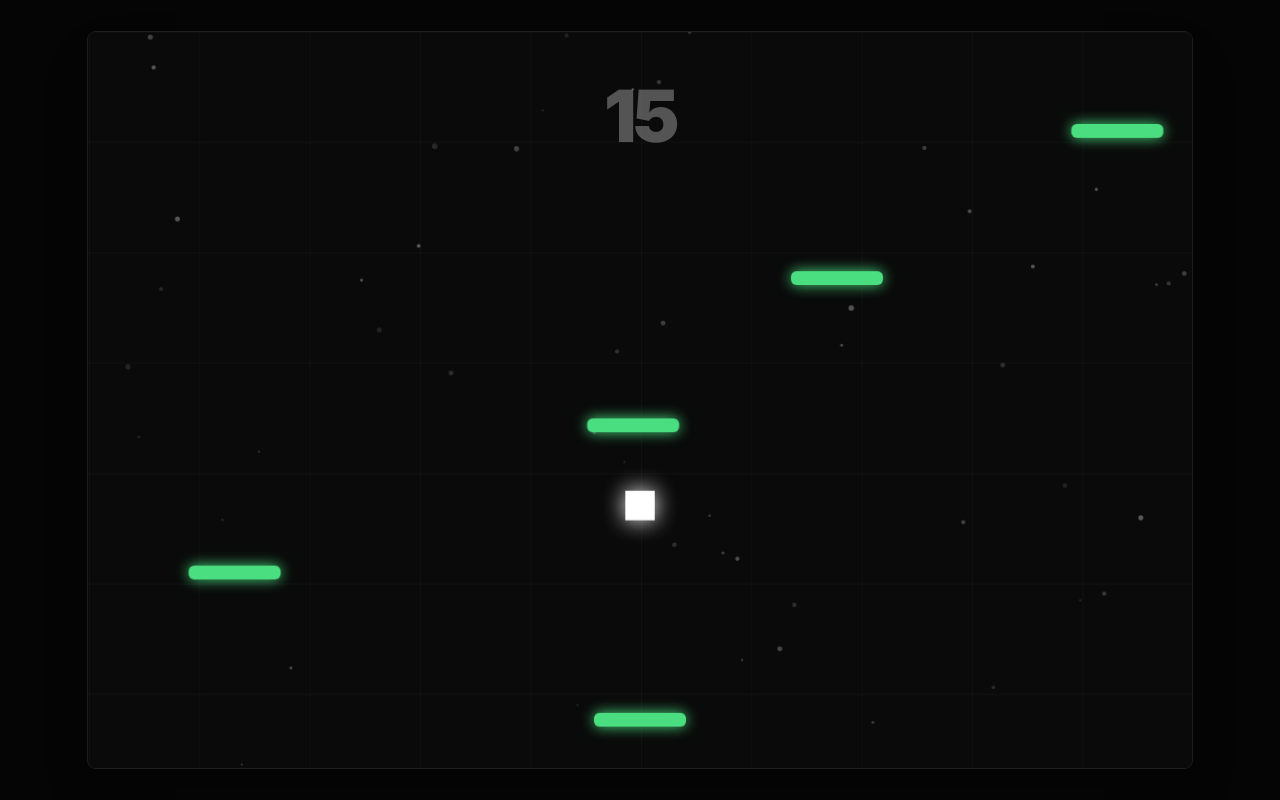
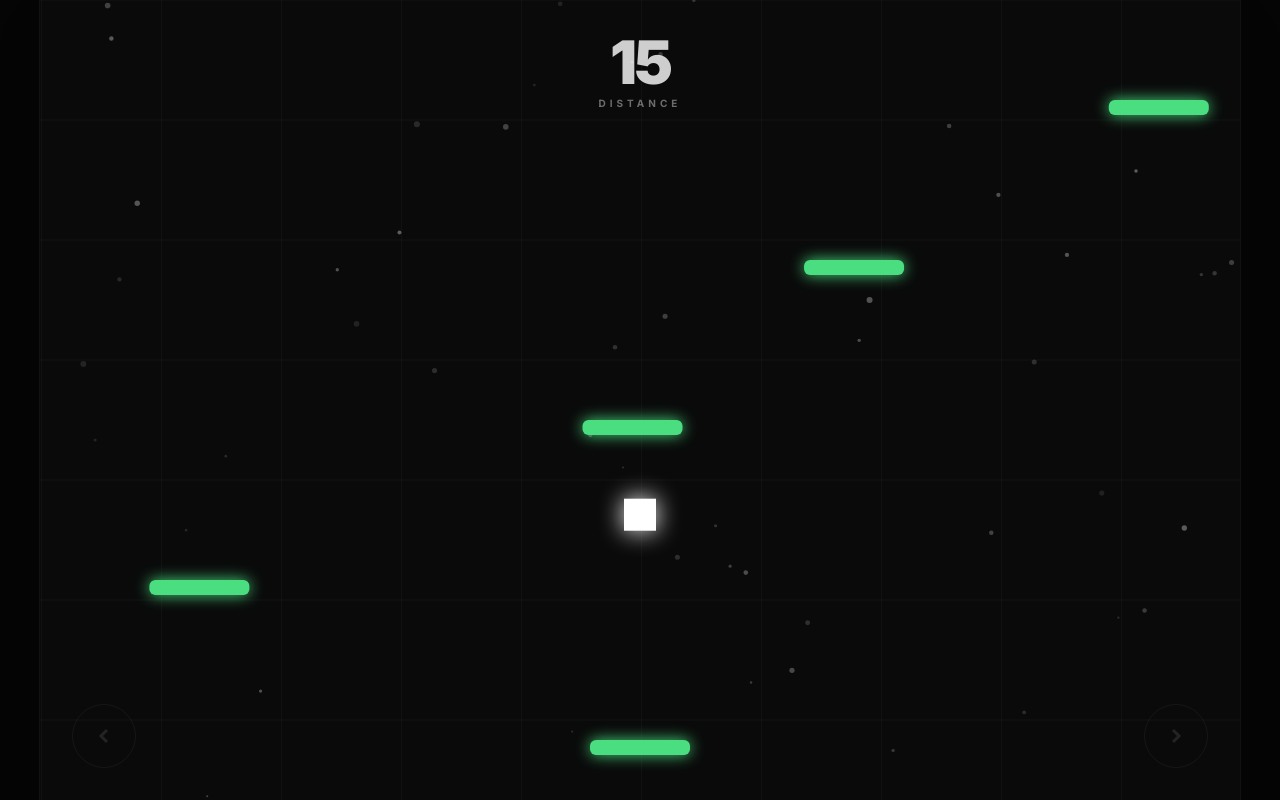
Before and after one commit to LucaGauntDA/Jumpv2, a React (Vite) app: page / in a window 1280 px wide. Both pictures are taken after a click on the button "PLAY". Built offline with nearby package versions, Linux system fonts and the light colour scheme.

Commit message:
feat: Adjust game container sizing and HUD layout
Resizes the game container to fill the available viewport while maintaining aspect ratio. Updates the score display in the HUD for better visibility and adds a "Distance" label.

```diff
--- a/App.tsx
+++ b/App.tsx
@@ -118,11 +118,10 @@ const App: React.FC = () => {
       onContextMenu={(e) => e.preventDefault()}
     >
       {/* The main containment box - everything is relative to this */}
-      {/* Sized to 92% of viewport to guarantee visibility and clean margins */}
       <div
-        className="relative shadow-2xl overflow-hidden bg-black ring-1 ring-white/10 rounded-lg"
+        className="relative shadow-2xl overflow-hidden bg-black ring-1 ring-white/5"
         style={{
-          width: 'min(92vw, calc(92vh * 1.5))',
+          width: 'min(100vw, calc(100vh * 1.5))',
           aspectRatio: '1200 / 800'
         }}
       >
@@ -136,16 +135,15 @@ const App: React.FC = () => {
 
         {/* HUD - Strictly inside the box */}
         {gameState.gameStarted && !gameState.gameOver && (
-          <div className="absolute top-12 left-0 right-0 flex flex-col items-center pointer-events-none z-10">
-            <div className="text-7xl font-black tracking-tighter text-white opacity-30 select-none">
-              {gameState.score}
-            </div>
+          <div className="absolute top-8 left-0 right-0 flex flex-col items-center pointer-events-none z-10">
+            <div className="text-6xl font-black tracking-tighter text-white opacity-80">{gameState.score}</div>
+            <div className="text-[10px] uppercase tracking-[0.4em] text-white/40 font-bold mt-1">Distance</div>
           </div>
         )}
 
         {/* Overlays - Strictly inside the box */}
         {(!gameState.gameStarted || gameState.gameOver) && (
-          <div className="absolute inset-0 bg-black/90 backdrop-blur-md flex flex-col items-center justify-center z-50 p-8 text-white">
+          <div className="absolute inset-0 bg-black/90 backdrop-blur-sm flex flex-col items-center justify-center z-50 p-8 text-white">
             <h1 className="text-7xl font-black italic tracking-tighter mb-2">
               JUMP <span className="text-blue-500">V2</span>
             </h1>
@@ -159,7 +157,7 @@ const App: React.FC = () => {
                 </div>
               ) : (
                 <div className="text-center">
-                   <div className="text-white/20 font-bold uppercase tracking-widest text-[10px] mb-4">Click Play to start</div>
+                   <div className="text-white/20 font-bold uppercase tracking-widest text-[10px] mb-2">Ready to jump?</div>
                    <div className="flex items-center justify-center">
                       <div className="w-14 h-14 bg-white/5 rounded-xl border border-white/10 flex items-center justify-center text-white/80">
                         {gameState.selectedCharacter === 'triangle' && <svg className="w-6 h-6" viewBox="0 0 24 24" fill="currentColor"><path d="M12 4l9 16H3z"/></svg>}
@@ -190,23 +188,36 @@ const App: React.FC = () => {
           </div>
         )}
 
-        {/* Controls - Invisible hit areas strictly inside the box */}
+        {/* Controls - Strictly inside the box */}
         {gameState.gameStarted && !gameState.gameOver && (
           <>
             <div
-              className="absolute left-0 top-0 bottom-0 w-1/3 z-20 cursor-pointer"
+              className={`absolute left-0 top-0 bottom-0 w-1/4 flex items-end p-8 transition-colors cursor-pointer z-20 ${input.left ? 'bg-white/5' : ''}`}
               onPointerDown={onLeftStart}
               onPointerUp={onLeftEnd}
               onPointerCancel={onLeftEnd}
               onPointerLeave={onLeftEnd}
-            />
+            >
+              <div className={`w-16 h-16 border rounded-full flex items-center justify-center transition-all ${input.left ? 'border-white/60 bg-white/10 scale-110' : 'border-white/5'}`}>
+                <svg className={`w-6 h-6 transition-opacity ${input.left ? 'opacity-80' : 'opacity-10'}`} viewBox="0 0 24 24" fill="none" stroke="currentColor" strokeWidth="3">
+                  <path d="M15 18l-6-6 6-6" />
+                </svg>
+              </div>
+            </div>
+
             <div
-              className="absolute right-0 top-0 bottom-0 w-1/3 z-20 cursor-pointer"
+              className={`absolute right-0 top-0 bottom-0 w-1/4 flex items-end justify-end p-8 transition-colors cursor-pointer z-20 ${input.right ? 'bg-white/5' : ''}`}
               onPointerDown={onRightStart}
               onPointerUp={onRightEnd}
               onPointerCancel={onRightEnd}
               onPointerLeave={onRightEnd}
-            />
+            >
+              <div className={`w-16 h-16 border rounded-full flex items-center justify-center transition-all ${input.right ? 'border-white/60 bg-white/10 scale-110' : 'border-white/5'}`}>
+                <svg className={`w-6 h-6 transition-opacity ${input.right ? 'opacity-80' : 'opacity-10'}`} viewBox="0 0 24 24" fill="none" stroke="currentColor" strokeWidth="3">
+                  <path d="M9 18l6-6-6-6" />
+                </svg>
+              </div>
+            </div>
           </>
         )}
       </div>
```
